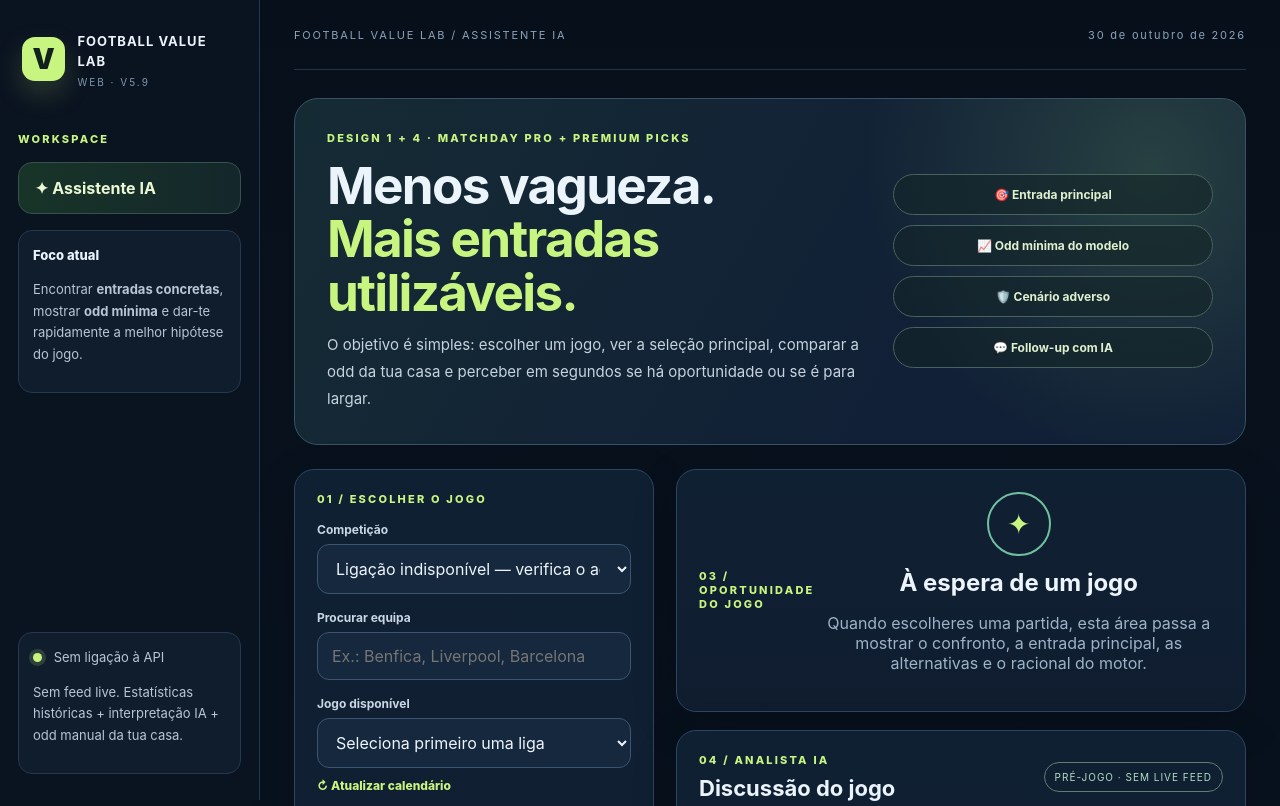
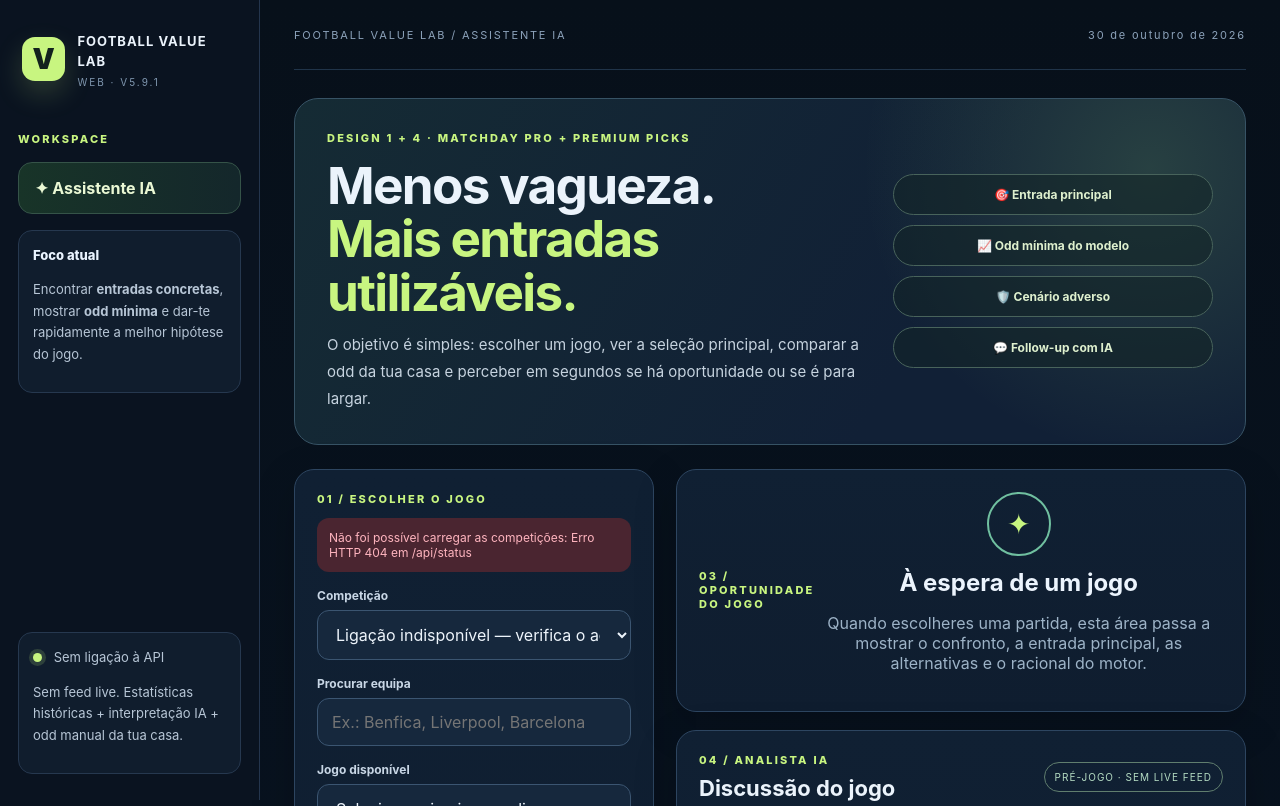
Before and after one commit to miguelsilva29121999-max/football-value-lab-web, a website: page public/assistant.html in a window 1280 px wide. Shown: the top 806 px of the page. Drawn offline with Linux system fonts and the light colour scheme; no server answers.

Commit message:
v5.9.1: show connection errors next to league selector and update design version

```diff
--- a/public/assistant.html
+++ b/public/assistant.html
@@ -3,7 +3,7 @@
 <head>
   <meta charset="utf-8">
   <meta name="viewport" content="width=device-width,initial-scale=1">
-  <title>Football Value Lab Web 5.9 · Assistente IA</title>
+  <title>Football Value Lab Web 5.9.1 · Assistente IA</title>
   <link rel="icon" href="/favicon.svg">
   <link rel="stylesheet" href="/assistant.css">
 </head>
@@ -14,7 +14,7 @@
       <span class="mark">V</span>
       <div>
         <strong>FOOTBALL VALUE LAB</strong>
-        <small>WEB · V5.9</small>
+        <small>WEB · V5.9.1</small>
       </div>
     </a>
     <div class="side-label">WORKSPACE</div>
@@ -53,6 +53,7 @@
     <div class="layout-grid">
       <section class="control-panel card">
         <div class="section-tag">01 / ESCOLHER O JOGO</div>
+        <p id="problem" class="error" hidden role="alert" aria-live="assertive"></p>
         <label for="league">Competição</label>
         <select id="league"><option value="">A carregar ligas...</option></select>
 
@@ -85,7 +86,6 @@
         <div id="price-verdict" class="price-verdict" hidden aria-live="polite"></div>
 
         <button id="analyze" class="primary-btn" type="button">✦ Gerar entrada principal</button>
-        <p id="problem" class="error" hidden></p>
       </section>
 
       <section class="analysis-panel">
```
